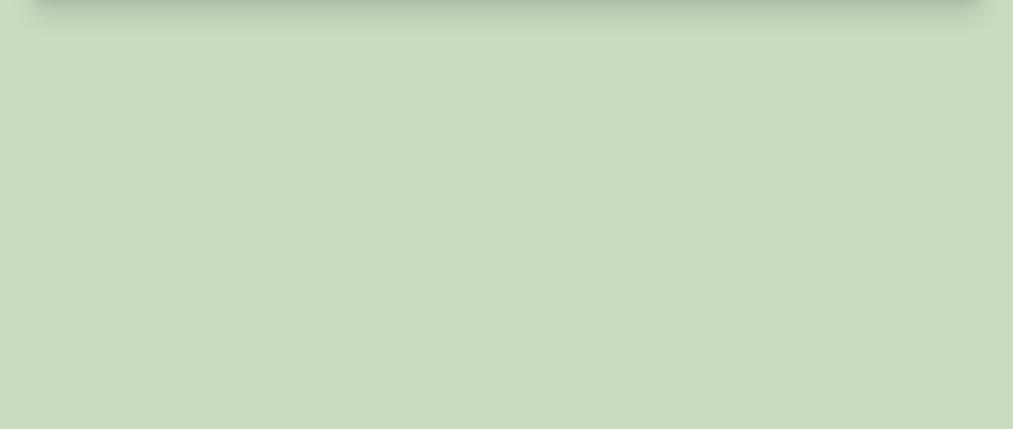
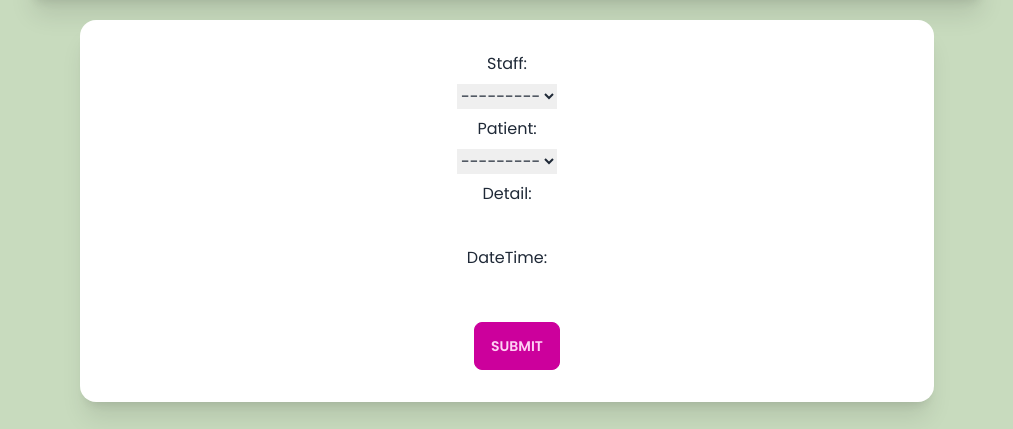
Before and after one commit to ReggieReo/MaiChaiNaHH-Hospital, a Django app: page /appointment in a window 1280 px wide. Shown: the part 371-800 px from the top of the page, without its empty margins (133-1146 px from the left). Run offline with Django 4.2, Linux system fonts and the light colour scheme; data that the repository does not hold is empty; some libraries are stand-ins or nearby versions.

Commit message:
add creating appointment

```diff
--- a/db/filters.py
+++ b/db/filters.py
@@ -41,7 +41,9 @@ class MedicineFilter(django_filters.FilterSet):
 class AppointmentFilter(django_filters.FilterSet):
     staff = django_filters.ModelChoiceFilter(queryset=Staff.objects.filter(role__name="Doctor"))
     patient = django_filters.ModelChoiceFilter(queryset=Patient.objects.filter(appointment__isnull=False))
-    dateTime = django_filters.DateTimeFilter(widget=DateTimePickerInput(), lookup_expr="date")
+    dateTime = django_filters.DateTimeFilter(widget=DateTimePickerInput(
+        attrs={'type': 'date', 'class': 'input input-bordered w-full max-w-xs mx-auto my-4 input-sm'}),
+        lookup_expr="date")
 
     class Meta:
         model = Appointment
--- a/db/forms.py
+++ b/db/forms.py
@@ -1,5 +1,7 @@
+import django_filters
 from django import forms
 from db.models import *
+from django_flatpickr.widgets import DatePickerInput, TimePickerInput, DateTimePickerInput
 
 
 class BalanceSumForm(forms.Form):
@@ -44,3 +46,9 @@ class DiseaseForm(forms.ModelForm):
     class Meta:
         model = Disease
         fields = ["name"]
+
+
+class AppointmentForm(forms.ModelForm):
+    class Meta:
+        model = Appointment
+        fields = ["staff", "patient", "detail", "dateTime"]
--- a/db/templates/db/appointment.html
+++ b/db/templates/db/appointment.html
@@ -44,5 +44,14 @@
         </div>
     </div>
 </div>
+<form method="post" action="{% url 'db:create_appointment' %}">
+    <div class="card w-8/12 bg-base-100 shadow-xl mx-auto mt-5 text-center">
+        <div class="card-body items-center text-center">
+            {% csrf_token %}
+          {{ create_form }}
+        <button type="submit" class="btn btn-active btn-secondary ml-5 mt-3">Submit</button>
+      </div>
+    </div>
+</form>
 </body>
 </html>
--- a/db/urls.py
+++ b/db/urls.py
@@ -16,7 +16,8 @@ urlpatterns = [
     path("sum", balance_sum_by_date_range, name="sum"),
     path("create_patient", create_patient, name="create_patient"),
     path("create_staff", create_staff, name="create_staff"),
-    path("create_deisease", CreateDisease.as_view(), name="create_disease"),
+    path("create_disease", CreateDisease.as_view(), name="create_disease"),
     path("edit_medicine/<int:pk>", EditMedicine.as_view(), name="edit_medicine"),
     path("create_medicine", CreateMedicine.as_view(), name="create_medicine"),
+    path("create_appointment", CreateAppointment.as_view(), name="create_appointment"),
 ]
--- a/db/views.py
+++ b/db/views.py
@@ -57,6 +57,7 @@ class AppointmentView(ListView):
     def get_context_data(self, **kwargs):
         context = super().get_context_data(**kwargs)
         context["form"] = self.filterset.form
+        context["create_form"] = AppointmentForm()
         return context
 
 
@@ -217,3 +218,12 @@ class CreateDisease(View):
         if form.is_valid():
             form.save()
             return redirect('db:disease')
+
+
+class CreateAppointment(View):
+
+    def post(self, request):
+        form = AppointmentForm(request.POST)
+        if form.is_valid():
+            form.save()
+            return redirect('db:appointment')
```
